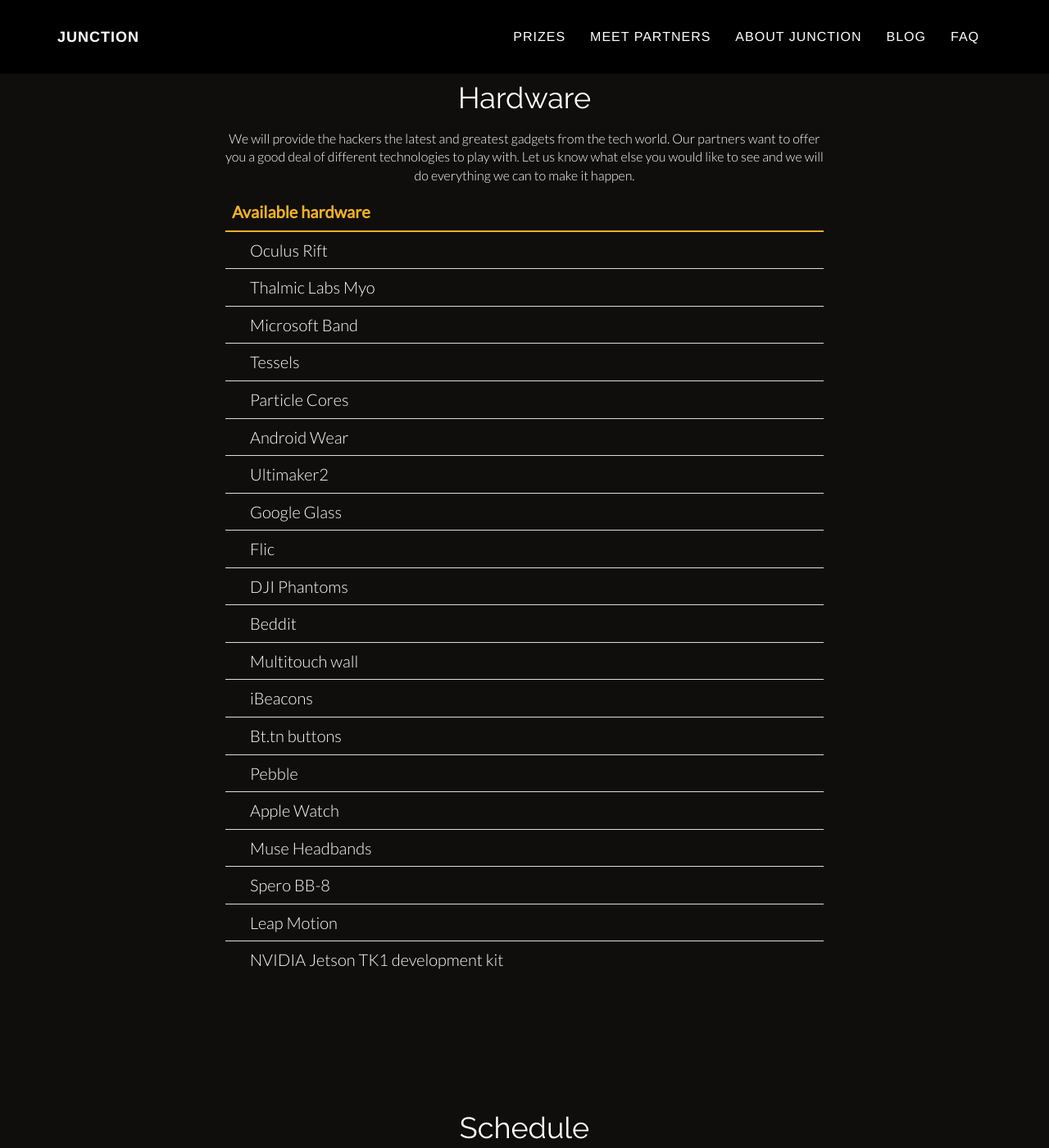
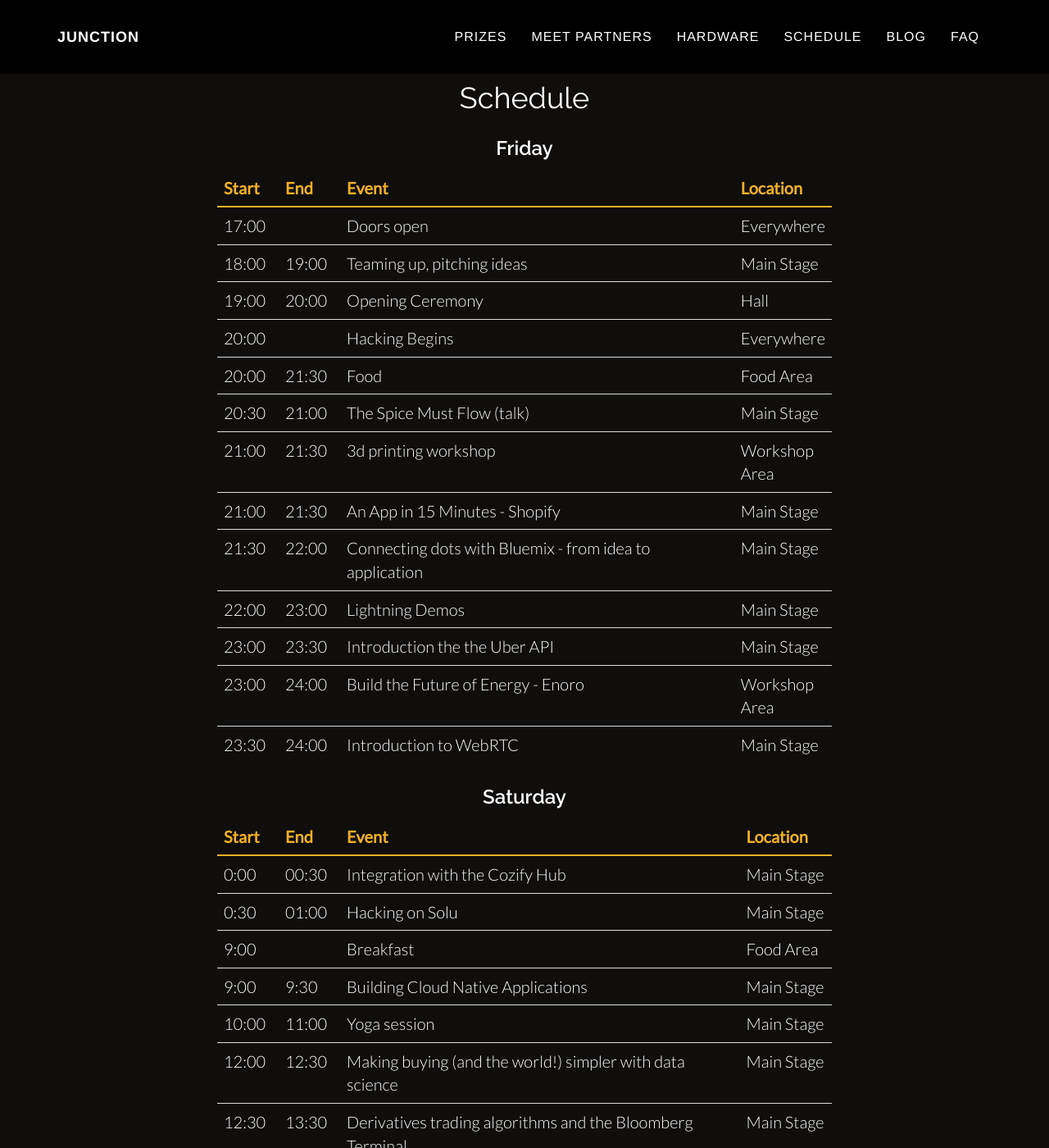
Before and after one commit to junctionasia/junctionasia.github.io, a Jekyll site: the page built from schedule.html, in a window 1280 px wide and 1400 px high. Shown: the whole window at 82% size. Built offline with Jekyll 4.4.1, drawn with Linux system fonts in a browser that asks for light colours; nearby versions of some CDN libraries.

Commit message:
Added jcdecaux blog post and divided about junction tab

```diff
--- a/_includes/header.html
+++ b/_includes/header.html
@@ -20,7 +20,10 @@
                     <a class="page-scroll" href="{{ "/partners.html" | prepend: site.baseurl }}">Meet partners</a>
                 </li>
                 <li>
-                    <a class="page-scroll" href="{{ "/schedule.html" | prepend: site.baseurl }}">About junction</a>
+                    <a class="page-scroll" href="{{ "/hardware.html" | prepend: site.baseurl }}">Hardware</a>
+                </li>
+                <li>
+                    <a class="page-scroll" href="{{ "/schedule.html" | prepend: site.baseurl }}">Schedule</a>
                 </li>
                 <li>
                     <a class="page-scroll" href="{{ "/blog/index.html" | prepend: site.baseurl }}">Blog</a>
--- a/faq.html
+++ b/faq.html
@@ -7,7 +7,7 @@
     <section class="container content-section text-center">
         <div class="row">
             <div class="col-md-6 col-md-offset-3">
-                <h2>FAQ</h2>
+                <br><h2>FAQ</h2>
                 <h4>Does it cost to attend?</h4>
                 <p>No, that's the best part! It's completely FREE to attend!</p>
                 <h4>What size can a team be?</h4>
--- a/prizes.html
+++ b/prizes.html
@@ -7,7 +7,7 @@
     <section class="container content-section text-center">
         <div class="row">
             <div class="col-xs-12">
-                <h2>Prizes</h2>
+                <br><h2>Prizes</h2>
             </div>
             <div class="row">
                 <div class="col-md-6 text-center">
--- a/schedule.html
+++ b/schedule.html
@@ -3,43 +3,6 @@
 ---
 
 <div class="text-content">
-    <section class="container content-section text-center schedule">
-            <div class="col-md-offset-2 col-md-8">
-                <h1>Hardware</h1>
-				<p style="text-align:center">We will provide the hackers the latest and greatest gadgets from the tech world.
-				Our partners want to offer you a good deal of different technologies to play with.
-				Let us know what else you would like to see and we will do everything we can to make it happen.</p>
-				<table class="table hardware">
-                    <thead>
-                        <tr><td>Available hardware</td></tr>
-                    </thead>
-                    <tbody style="padding-left:20px" >
-                        <tr><td> Oculus Rift </td></tr>
-                        <tr><td> Thalmic Labs Myo </td></tr>
-						<tr><td> Microsoft Band </td></tr>
-						<tr><td> Tessels </td></tr>
-						<tr><td> Particle Cores </td></tr>
-						<tr><td> Android Wear </td></tr>
-						<tr><td> Ultimaker2 </td></tr>
-						<tr><td> Google Glass </td></tr>
-						<tr><td> Flic </td></tr>
-						<tr><td> DJI Phantoms </td></tr>
-						<tr><td> Beddit </td></tr>
-						<tr><td>Multitouch wall</td></tr>
-						<tr><td>iBeacons</td></tr>
-						<tr><td>Bt.tn buttons</td></tr>
-						<tr><td> Pebble </td></tr>
-						<tr><td> Apple Watch </td></tr>
-						<tr><td> Muse Headbands </td></tr>
-						<tr><td> Spero BB-8 </td></tr>
-						<tr><td> Leap Motion</td></tr>
-						<tr><td>NVIDIA Jetson TK1 development kit</td></tr>
-                    </tbody>
-                </table>
-
-			</div>
-		</div>
-	</section>
     <section class="container content-section text-center schedule">
         <div class="row">
             <div class="col-md-offset-2 col-md-8">
```
Also changed, not shown: _posts/2015-11-04-jcdecaux.md (added, +30 -0 lines), hardware.html (added, +43 -0 lines), images/jcdecauxbanner.png (added), images/logos/johanetnystrom.png (added).
